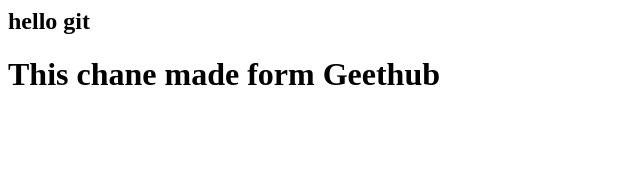
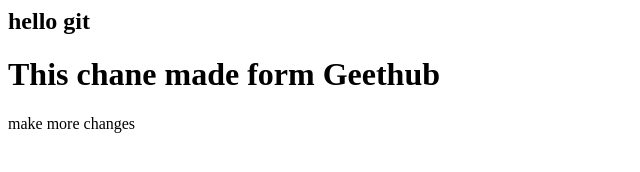
Before and after one commit to SaurabhRathavi/Git-Practice, a plain HTML site: page index.html in a window 1280 px wide. Shown: the whole page, without its empty margins (0-640 px from the left). Drawn offline with Linux system fonts and the light colour scheme.

Commit message:
one more change

```diff
--- a/index.html
+++ b/index.html
@@ -1,3 +1,5 @@
 <h2>hello git</h2>
 
 <h1>This chane made form Geethub</h1>
+
+<div>make more changes</div>
```
